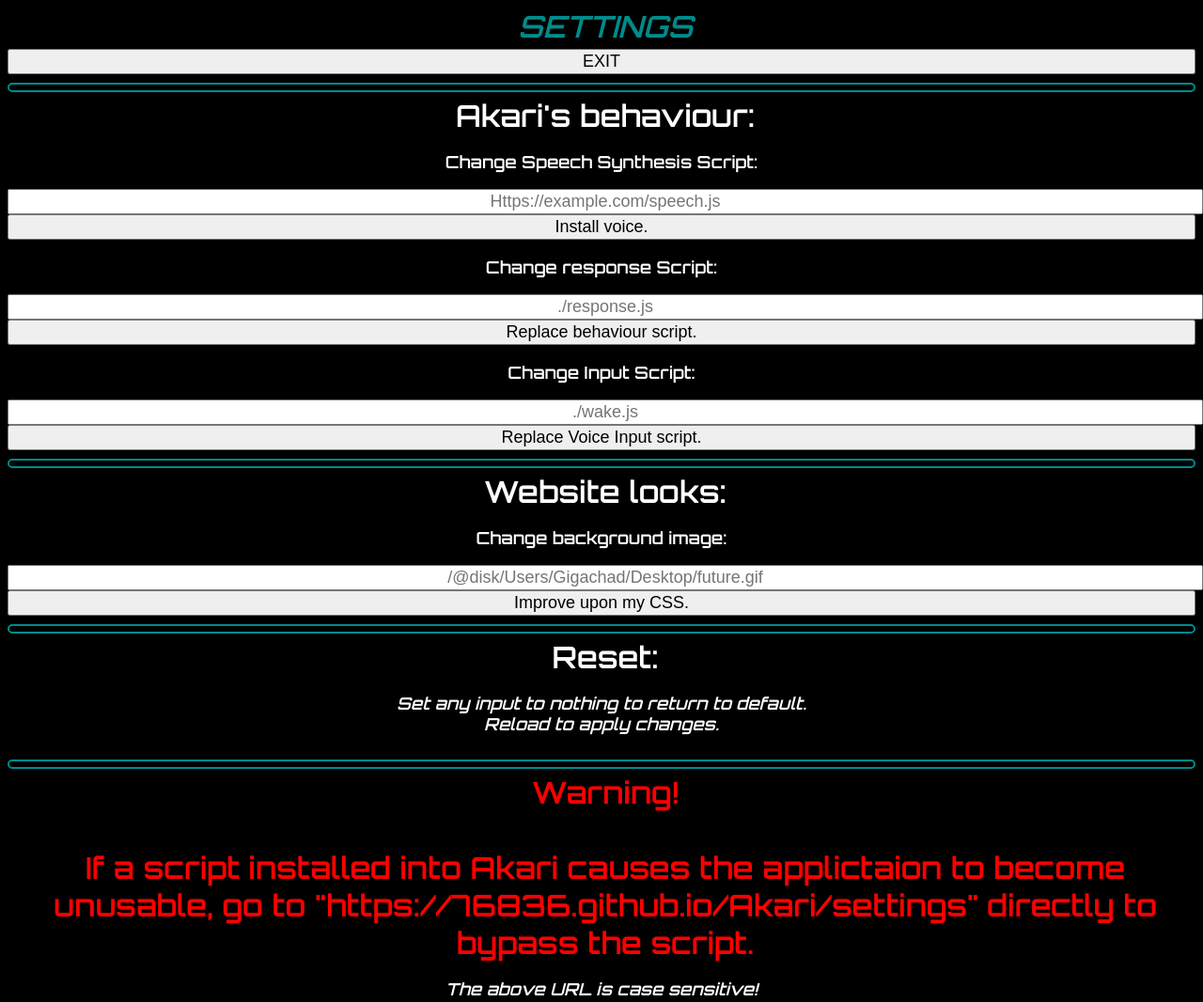
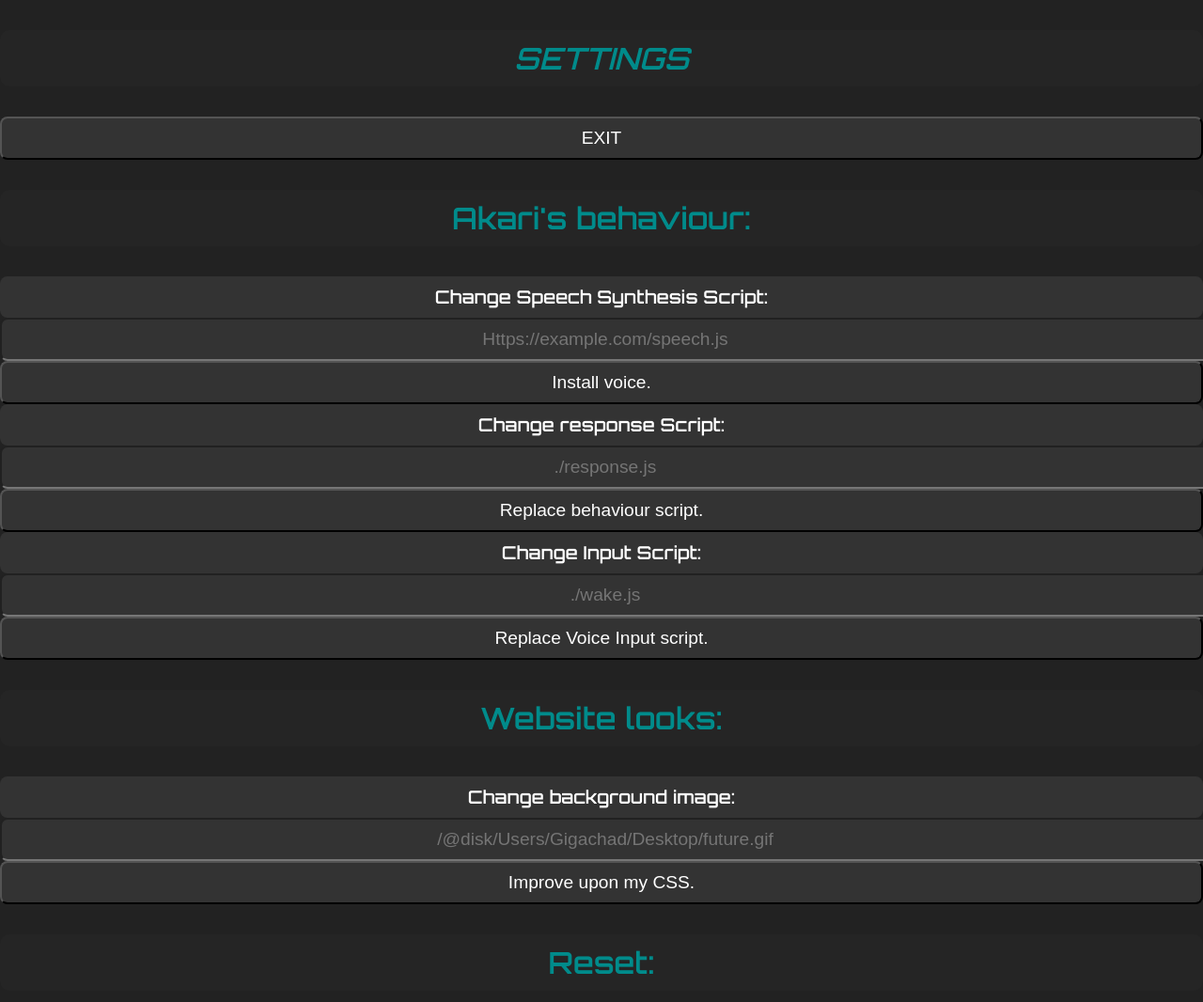
Before and after one commit to 76836/Akari, a plain HTML site: page settings.html in a window 1280 px wide. Shown: the top 1066 px of the page at 94% size. Drawn offline with Linux system fonts and the light colour scheme.

Commit message:
Update settings.html

```diff
--- a/settings.html
+++ b/settings.html
@@ -1,5 +1,6 @@
 <!DOCTYPE html>
 <html id="html" lang="en">
+
 <head>
     <meta charset="utf-8" />
     <meta http-equiv="X-UA-Compatible" content="IE=edge" />
@@ -9,93 +10,120 @@
     <link rel="shortcut icon" href="./favicon.ico">
     <meta name="msapplication-TileColor" content="#603cba">
     <meta name="theme-color" content="#00ffff">
-
     <link rel="preconnect" href="https://fonts.googleapis.com">
     <link rel="preconnect" href="https://fonts.gstatic.com" crossorigin>
     <link href="https://fonts.googleapis.com/css2?family=Orbitron:wght@600&display=swap" rel="stylesheet">
 </head>
+
 <body>
 
     <p class="title" style="color:darkcyan;"><em>SETTINGS</em> </p>
     <button class="setbutton" onclick="window.location.href='./';">EXIT</button>
 
-<button Class="spacer"></button>
-
     <p class="title">Akari's behaviour:</p>
 
     <div>
-  <p style="font-size:large; width:100%; text-align: center;">Change Speech Synthesis Script:</p>
+        <p class="smallertext">Change Speech Synthesis Script:</p>
         <input class="box" id="voiceurl" placeholder="Https://example.com/speech.js" type=text>
         <button class="setbutton" onclick="setvoice()">Install voice.</button>
     </div>
     <div>
-  <p style="font-size:large; width:100%; text-align: center;">Change response Script:</p>
+        <p class="smallertext">Change response Script:</p>
         <input class="box" id="AIurl" placeholder="./response.js" type=text>
         <button class="setbutton" onclick="setAI()">Replace behaviour script.</button>
     </div>
     <div>
-  <p style="font-size:large; width:100%; text-align: center;">Change Input Script:</p>
+        <p class="smallertext">Change Input Script:</p>
         <input class="box" id="inputurl" placeholder="./wake.js" type=text>
         <button class="setbutton" onclick="setinput()">Replace Voice Input script.</button>
     </div>
 
-<button Class="spacer"></button>
 
     <p class="title">Website looks:</p>
 
     <div>
-    <p style="font-size:large; width:100%; text-align: center;">Change background image:</p>
+        <p class="smallertext">Change background image:</p>
         <input class="box" id="bkgurl" placeholder="C:\Users\Gigachad\Desktop\future.gif" type=text>
         <button class="setbutton" onclick="setBKG()">Improve upon my CSS.</button>
     </div>
 
-  <button Class="spacer"></button>
 
     <p class="title">Reset:</p>
-  <p style="font-size:large; width:100%; text-align: center;"><em>Set any input to nothing to return to default.<br>Reload to apply changes.</em></p>
+    <p style="font-size:large; width:100%; text-align: center;"><em>Set any input to nothing to return to
+            default.<br>Reload to apply changes.</em></p>
 
-  <button Class="spacer"></button>
 
-  <p class="title" style="color: red;">Warning!<br> <br>If a script installed into Akari causes the applictaion to become unusable, go to "https://76836.github.io/Akari/settings" directly to bypass the script.</p>
+    <p class="title" style="color: red;">Warning!<br> <br>If a script installed into Akari causes the applictaion to
+        become unusable, go to "https://76836.github.io/Akari/settings" directly to bypass the script.</p>
     <p style="font-size:large; width:100%; text-align: center;"><em>The above URL is case sensitive!</em></p>
+</body>
 
-  <button Class="spacer"></button>
-</body>
+
 <style>
     .title {
-        font-size:xx-large;
-        width:100%;
+        font-size: 2rem;
+        width: 100vw;
+        margin-right: 0;
         text-align: center;
-        margin:4px;
         font-family: 'Orbitron', sans-serif;
         word-wrap: break-word;
+        background-color: #252525;
+        color:darkcyan;
+        border-radius: 10px;
+        padding-bottom: 10px;
+        padding-top: 10px;
     }
-  .spacer {
-    width:100%;
-    height: 10px;
-    border:0;
-    background-color: black;
-    color: gray;
-    border: 2px solid darkcyan;
-    border-radius: 10px;
+
+    .box,
+    .setbutton,
+    .smallertext {
+        font-size: 1.2rem;
+        width: 100vw;
+        max-width: 100vw;
+        text-align: center;
+        margin: 0;
+        background-color: #333;
+        color: white;
+        border-radius: 8px;
+        padding-top: 10px;
+        padding-bottom: 10px;
+        transition-duration: 0.2s;
     }
-  .box {
-    font-size:large;
-    width:100%;
+
+    .setbutton:hover {
+        font-size: 1.2rem;
+        width: 100vw;
+        max-width: 100vw;
         text-align: center;
-    margin:0;
+        margin: 0;
+        background-color: #252525;
+        color: darkcyan;
+        border-radius: 8px;
+        padding-bottom: 10px;
+        padding-top: 10px;
     }
-  .setbutton {
-    font-size:large;
-    width:100%;
+
+    .box:hover {
+        font-size: 1.2rem;
+        width: 100vw;
+        max-width: 100vw;
         text-align: center;
-    margin:0;
+        margin: 0;
+        background-color: #252525;
+        color: darkcyan;
+        border-radius: 8px;
+        padding-bottom: 10px;
+        padding-top: 10px;
     }
+
     body {
         font-family: 'Orbitron', sans-serif;
+        background-color: #222;
+        color: white;
+        margin: 0;
+        overflow-x:hidden;
     }
 </style>
-
 
 
 <script>
@@ -112,48 +140,27 @@
     document.getElementById('bkgurl').value = BKGURL;
 
 
-  function setvoice()
-        {
-          var Url=document.getElementById('voiceurl').value;
+    function setvoice() {
+        var Url = document.getElementById('voiceurl').value;
         localStorage.setItem('selectedVoiceScript', Url);
     };
 
- function setBKG()
-        {
-         var Url=document.getElementById('bkgurl').value;
+    function setBKG() {
+        var Url = document.getElementById('bkgurl').value;
         localStorage.setItem('selectedBKGURL', Url);
     };
 
-  function setAI()
-        {
-          var Url=document.getElementById('AIurl').value;
+    function setAI() {
+        var Url = document.getElementById('AIurl').value;
         localStorage.setItem('selectedAIScript', Url);
     };
 
-  function setinput()
-        {
-          var Url=document.getElementById('inputurl').value;
+    function setinput() {
+        var Url = document.getElementById('inputurl').value;
         localStorage.setItem('selectedInputScript', Url);
     };
 
 
-        if (BKGURL == "null" || BKGURL == "") {
-BKGURL = "./Foreshadowing.jpg";
-};
 
-var ExCSS1 = document.createElement("style");
-  ExCSS1.innerHTML =`		body  {
-			background-image: url("`+BKGURL+`");
-  			background-color: black;
-			background-repeat: no-repeat;
-			background-size: cover;
-			overflow-x: hidden;
-                        color:white;
-			min-height:100vh;
-			}`;
-
-  var head = document.getElementsByName("head")[0];
-  document.head.appendChild(ExCSS1);
-
-  console.log('Background image loaded from persistent settings: '+BKGURL);
+    console.log('Background image loaded from persistent settings: ' + BKGURL);
 </script>
```
Lines whose indentation alone changed are shown as unchanged.
